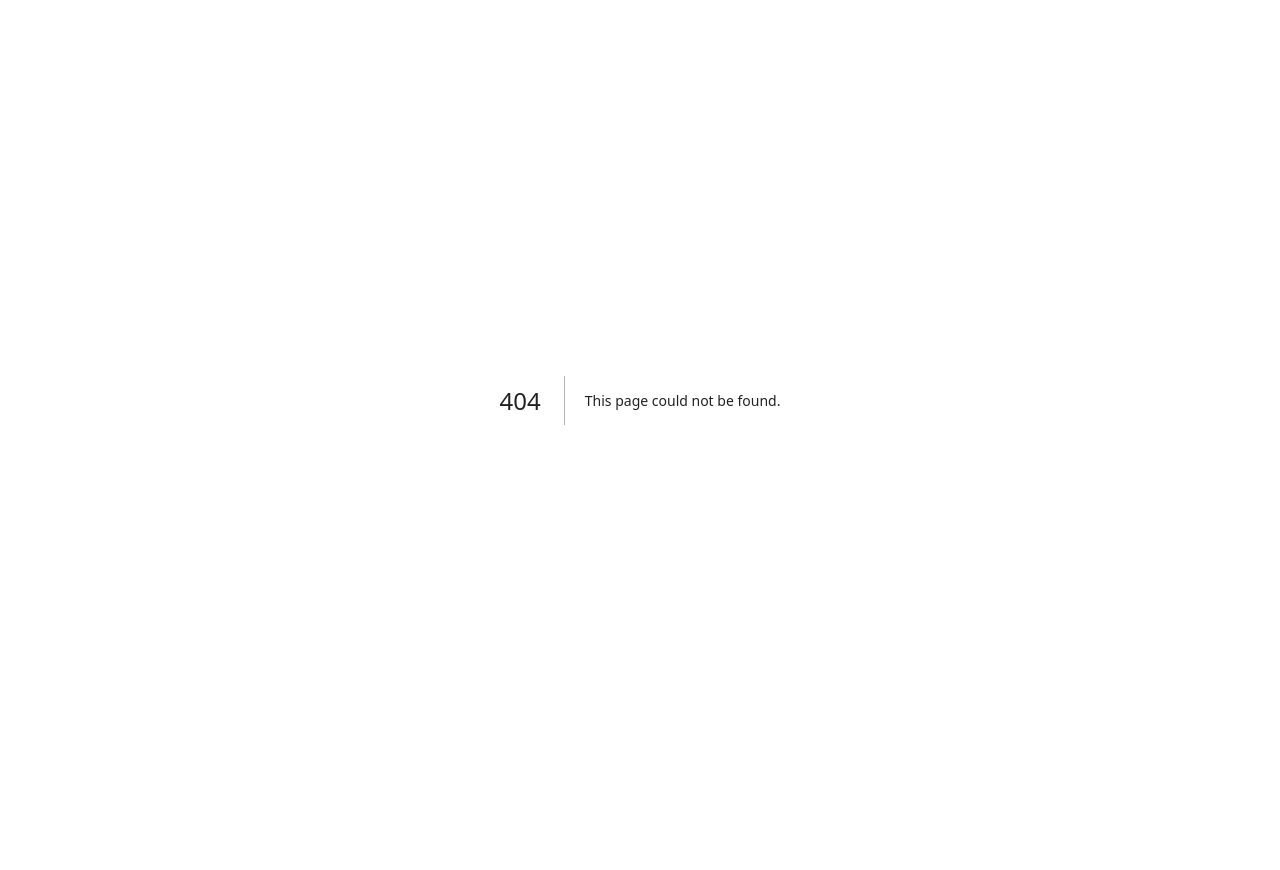
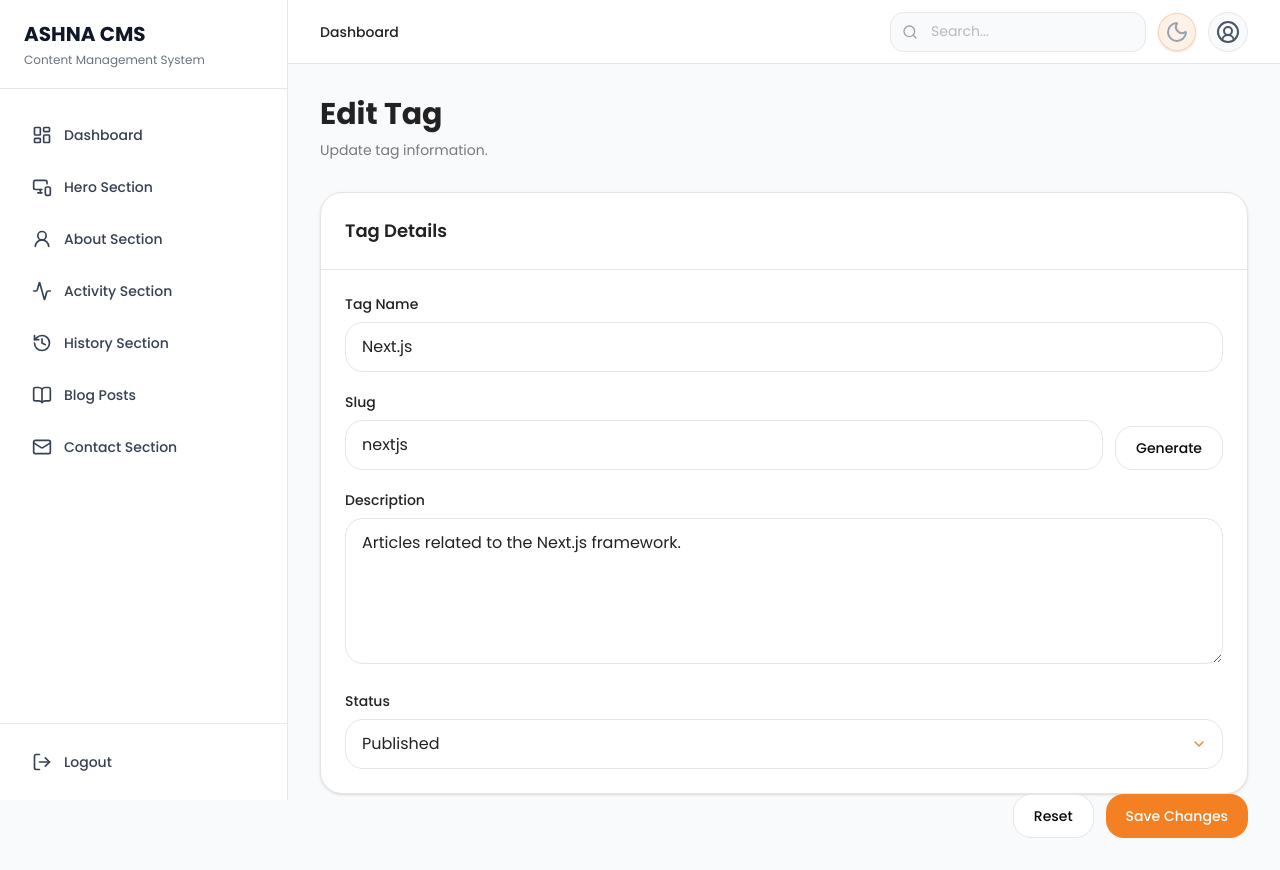
Before and after one commit to AbdulhayMuslim/zia-ashna-website, a Next.js app: page /admin/tags/1 in a window 1280 px wide. Before the commit this address had no page. Before the commit the page ends 800 px from the top, so only its background shows below. Built offline with nearby package versions, Linux system fonts and the light colour scheme.

Commit message:
new create, id pages created inside tags folder and media.js in src/data

```diff
--- /dev/null
+++ b/src/app/admin/tags/[id]/page.js
@@ -0,0 +1,154 @@
+"use client";
+
+import { useEffect, useState } from "react";
+import { useParams } from "next/navigation";
+
+import { tags } from "@/data/tags";
+
+import { toast } from "@/components/admin/ui/Toast";
+
+import PageContainer from "@/components/admin/layout/PageContainer";
+import PageActions from "@/components/admin/layout/PageActions";
+
+import PageHeader from "@/components/admin/ui/PageHeader";
+import Card from "@/components/admin/ui/Card";
+import Button from "@/components/admin/ui/Button";
+import InputField from "@/components/admin/ui/InputField";
+import TextareaField from "@/components/admin/ui/TextareaField";
+import SelectField from "@/components/admin/ui/SelectField";
+
+function generateSlug(text) {
+  return text
+    .toLowerCase()
+    .trim()
+    .replace(/['"]/g, "")
+    .replace(/[^a-z0-9]+/g, "-")
+    .replace(/^-+|-+$/g, "");
+}
+
+export default function EditTagPage() {
+  const { id } = useParams();
+
+  const [form, setForm] = useState({
+    name: "",
+    slug: "",
+    description: "",
+    status: "published",
+  });
+
+  useEffect(() => {
+    const tag = tags.find((item) => item.id === Number(id));
+
+    if (tag) {
+      setForm({
+        name: tag.name,
+        slug: tag.slug,
+        description: tag.description,
+        status: tag.status,
+      });
+    }
+  }, [id]);
+
+  const updateField = (key, value) => {
+    setForm((prev) => ({
+      ...prev,
+      [key]: value,
+    }));
+  };
+
+  const handleSubmit = (e) => {
+    e.preventDefault();
+
+    // Backend API call
+
+    toast.success("Tag updated successfully.");
+  };
+
+  return (
+    <PageContainer>
+      <PageHeader title="Edit Tag" description="Update tag information." />
+
+      <form onSubmit={handleSubmit}>
+        <Card title="Tag Details">
+          <div className="space-y-5">
+            <InputField
+              id="name"
+              label="Tag Name"
+              value={form.name}
+              onChange={(e) => updateField("name", e.target.value)}
+              placeholder="Enter tag name"
+            />
+
+            <div className="flex items-end gap-3">
+              <div className="flex-1">
+                <InputField
+                  id="slug"
+                  label="Slug"
+                  value={form.slug}
+                  onChange={(e) => updateField("slug", e.target.value)}
+                  placeholder="tag-slug"
+                />
+              </div>
+
+              <Button
+                type="button"
+                variant="secondary"
+                onClick={() => updateField("slug", generateSlug(form.name))}
+              >
+                Generate
+              </Button>
+            </div>
+
+            <TextareaField
+              id="description"
+              label="Description"
+              rows={5}
+              value={form.description}
+              onChange={(e) => updateField("description", e.target.value)}
+            />
+
+            <SelectField
+              id="status"
+              label="Status"
+              value={form.status}
+              onChange={(e) => updateField("status", e.target.value)}
+              options={[
+                {
+                  label: "Published",
+                  value: "published",
+                },
+                {
+                  label: "Draft",
+                  value: "draft",
+                },
+              ]}
+            />
+          </div>
+        </Card>
+
+        <PageActions>
+          <Button
+            type="button"
+            variant="secondary"
+            onClick={() => {
+              const tag = tags.find((item) => item.id === Number(id));
+
+              if (tag) {
+                setForm({
+                  name: tag.name,
+                  slug: tag.slug,
+                  description: tag.description,
+                  status: tag.status,
+                });
+              }
+            }}
+          >
+            Reset
+          </Button>
+
+          <Button type="submit">Save Changes</Button>
+        </PageActions>
+      </form>
+    </PageContainer>
+  );
+}
--- /dev/null
+++ b/src/app/admin/tags/create/page.js
@@ -0,0 +1,139 @@
+"use client";
+
+import { useState } from "react";
+
+import { toast } from "@/components/admin/ui/Toast";
+
+import PageContainer from "@/components/admin/layout/PageContainer";
+import PageActions from "@/components/admin/layout/PageActions";
+
+import PageHeader from "@/components/admin/ui/PageHeader";
+import Card from "@/components/admin/ui/Card";
+import Button from "@/components/admin/ui/Button";
+import InputField from "@/components/admin/ui/InputField";
+import TextareaField from "@/components/admin/ui/TextareaField";
+import SelectField from "@/components/admin/ui/SelectField";
+
+function generateSlug(text) {
+  return text
+    .toLowerCase()
+    .trim()
+    .replace(/['"]/g, "")
+    .replace(/[^a-z0-9]+/g, "-")
+    .replace(/^-+|-+$/g, "");
+}
+
+export default function CreateTagPage() {
+  const [form, setForm] = useState({
+    name: "",
+    slug: "",
+    description: "",
+    status: "published",
+  });
+
+  const updateField = (key, value) => {
+    setForm((prev) => ({
+      ...prev,
+      [key]: value,
+    }));
+  };
+
+  const handleSubmit = (e) => {
+    e.preventDefault();
+
+    // Backend API call
+
+    toast.success("Tag created successfully.");
+
+    setForm({
+      name: "",
+      slug: "",
+      description: "",
+      status: "published",
+    });
+  };
+
+  return (
+    <PageContainer>
+      <PageHeader title="Create Tag" description="Create a new blog tag." />
+
+      <form onSubmit={handleSubmit}>
+        <Card title="Tag Details">
+          <div className="space-y-5">
+            <InputField
+              id="name"
+              label="Tag Name"
+              value={form.name}
+              onChange={(e) => updateField("name", e.target.value)}
+              placeholder="Enter tag name"
+            />
+
+            <div className="flex items-end gap-3">
+              <div className="flex-1">
+                <InputField
+                  id="slug"
+                  label="Slug"
+                  value={form.slug}
+                  onChange={(e) => updateField("slug", e.target.value)}
+                  placeholder="tag-slug"
+                />
+              </div>
+
+              <Button
+                type="button"
+                variant="secondary"
+                onClick={() => updateField("slug", generateSlug(form.name))}
+              >
+                Generate
+              </Button>
+            </div>
+
+            <TextareaField
+              id="description"
+              label="Description"
+              rows={5}
+              value={form.description}
+              onChange={(e) => updateField("description", e.target.value)}
+            />
+
+            <SelectField
+              id="status"
+              label="Status"
+              value={form.status}
+              onChange={(e) => updateField("status", e.target.value)}
+              options={[
+                {
+                  label: "Published",
+                  value: "published",
+                },
+                {
+                  label: "Draft",
+                  value: "draft",
+                },
+              ]}
+            />
+          </div>
+        </Card>
+
+        <PageActions>
+          <Button
+            type="button"
+            variant="secondary"
+            onClick={() =>
+              setForm({
+                name: "",
+                slug: "",
+                description: "",
+                status: "published",
+              })
+            }
+          >
+            Cancel
+          </Button>
+
+          <Button type="submit">Create Tag</Button>
+        </PageActions>
+      </form>
+    </PageContainer>
+  );
+}
--- /dev/null
+++ b/src/data/media.js
@@ -0,0 +1,50 @@
+export const media = [
+  {
+    id: 1,
+    name: "hero-banner.jpg",
+    url: "/images/blog/blog-1.jpg",
+    type: "image",
+    size: "482 KB",
+    uploadedAt: "2025-07-01",
+  },
+  {
+    id: 2,
+    name: "startup-team.jpg",
+    url: "/images/blog/blog-2.jpg",
+    type: "image",
+    size: "615 KB",
+    uploadedAt: "2025-07-02",
+  },
+  {
+    id: 3,
+    name: "office.jpg",
+    url: "/images/blog/blog-3.jpg",
+    type: "image",
+    size: "538 KB",
+    uploadedAt: "2025-07-03",
+  },
+  {
+    id: 4,
+    name: "dashboard.png",
+    url: "/images/blog/blog-4.jpg",
+    type: "image",
+    size: "704 KB",
+    uploadedAt: "2025-07-04",
+  },
+  {
+    id: 5,
+    name: "meeting.jpg",
+    url: "/images/blog/blog-5.jpg",
+    type: "image",
+    size: "421 KB",
+    uploadedAt: "2025-07-05",
+  },
+  {
+    id: 6,
+    name: "presentation.jpg",
+    url: "/images/blog/blog-6.jpg",
+    type: "image",
+    size: "550 KB",
+    uploadedAt: "2025-07-06",
+  },
+];
```
